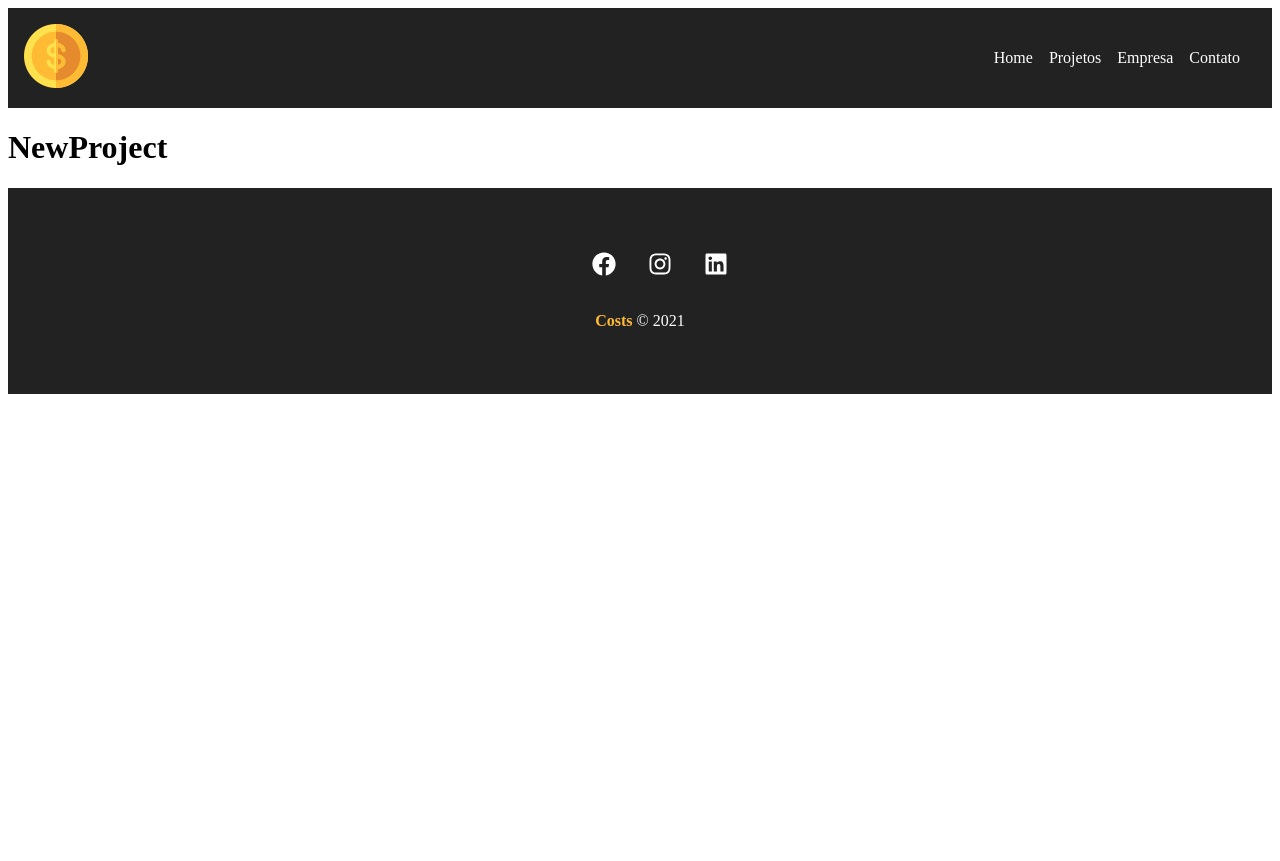
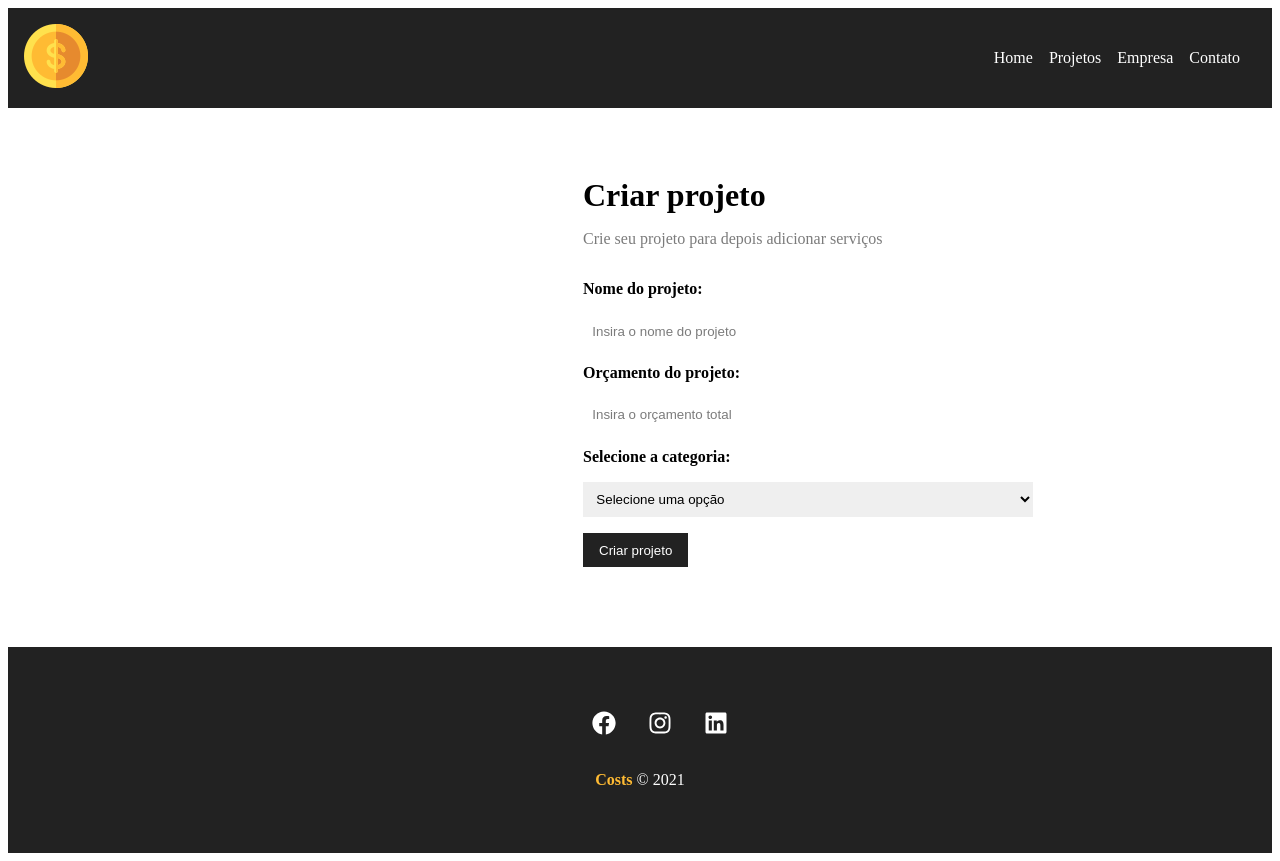
Before and after one commit to andreads1/gerenciador_projetos_react, a JavaScript app: page /newproject in a window 1280 px wide. Shown: the top 861 px of the page. Before the commit the page ends 800 px from the top, so only its background shows below. Built offline with nearby package versions, Linux system fonts and the light colour scheme; the HTML template or start-up script is replaced by a standard one.

Commit message:
5º Commit: Página de formulário do projeto

```diff
--- /dev/null
+++ b/src/components/form/Input.js
@@ -0,0 +1,12 @@
+import styles from './Input.module.css'
+
+function Input({type, text, name, placeholder, handleOnChange, value}){
+    return(
+        <div className={styles.form_control}>
+            <label htmlFor={name}>{text}:</label>
+            <input type={type} name={name} id={name} placeholder={placeholder} onChange={handleOnChange} value={value}/>
+        </div>
+    )
+}
+
+export default Input
--- /dev/null
+++ b/src/components/form/Input.module.css
@@ -0,0 +1,20 @@
+.form_control{
+    display: flex;
+    flex-direction: column;
+    margin-bottom: 1em;
+}
+
+.form_control label{
+    margin-bottom: 1em;
+    font-weight: bold;
+}
+
+.form_control input{
+    padding: .7em;
+    border-radius: 0;
+    border: none;
+}
+
+.form_control input::placeholder{
+    color: #7b7b7b;
+}
--- /dev/null
+++ b/src/components/form/Select.js
@@ -0,0 +1,14 @@
+import styles from './Select.module.css'
+
+function Select({text, name, options, handleOnChange, value}){
+    return(
+        <div className={styles.form_control}>
+            <label htmlFor={name}>{text}:</label>
+            <select name={name} id={name}>
+                <option>Selecione uma opção</option>
+            </select>
+        </div>
+    )
+}
+
+export default Select
--- /dev/null
+++ b/src/components/form/Select.module.css
@@ -0,0 +1,16 @@
+.form_control{
+    display: flex;
+    flex-direction: column;
+    margin-bottom: 1em;
+}
+
+.form_control label{
+    margin-bottom: 1em;
+    font-weight: bold;
+}
+
+.form_control select{
+    padding: .7em;
+    border-radius: 0;
+    border: none;
+}
--- /dev/null
+++ b/src/components/form/SubmitButton.js
@@ -0,0 +1,11 @@
+import styles from './SubmitButton.module.css'
+
+function SubmitButton( {text} ){
+    return(
+        <div>
+            <button className={styles.btn}>{text}</button>
+        </div>
+    )
+}
+
+export default SubmitButton
--- /dev/null
+++ b/src/components/form/SubmitButton.module.css
@@ -0,0 +1,13 @@
+.btn{
+    background-color: #222;
+    color: #fff;
+    padding: 0.7em 1.2em;
+    text-decoration: none;
+    transition: .5s;
+    cursor: pointer;
+    border: none;
+}
+
+.btn:hover{
+    color: #ffbb33;
+}
--- a/src/components/pages/NewProject.js
+++ b/src/components/pages/NewProject.js
@@ -1,6 +1,14 @@
+import ProjectForm from '../project/ProjectForm'
+
+import styles from './NewProject.module.css'
+
 function NewProject (){
     return (
-        <h1>NewProject</h1>
+        <div className={styles.newproject_container}>
+            <h1 >Criar projeto</h1>
+            <p>Crie seu projeto para depois adicionar serviços</p>
+            <ProjectForm btnText="Criar projeto"/>
+        </div>
     )
 }
 
--- /dev/null
+++ b/src/components/pages/NewProject.module.css
@@ -0,0 +1,13 @@
+.newproject_container{
+    width: 450px;
+    margin: 0 auto;
+    padding: 3em;
+}
+
+.newproject_container h1{
+    margin-bottom: 0.5em;
+}
+
+.newproject_container p{
+    color: #7b7b7b;
+}
--- /dev/null
+++ b/src/components/project/ProjectForm.js
@@ -0,0 +1,17 @@
+import Input from '../form/Input'
+import Select from '../form/Select'
+import SubmitButton from '../form/SubmitButton'
+import styles from './ProjectForm.module.css'
+
+function ProjectForm({btnText}){
+    return (
+        <form className={styles.form}>
+            <Input type="text" text="Nome do projeto" name="name" placeholder="Insira o nome do projeto"/>
+            <Input type="number" text="Orçamento do projeto" name="budget" placeholder="Insira o orçamento total"/>
+            <Select name="category_id" text="Selecione a categoria" />
+            <SubmitButton text={btnText}/>
+        </form>
+    )
+}
+
+export default ProjectForm
--- /dev/null
+++ b/src/components/project/ProjectForm.module.css
@@ -0,0 +1,4 @@
+.form{
+    width: 100%;
+    margin: 2em 0;
+}
```
